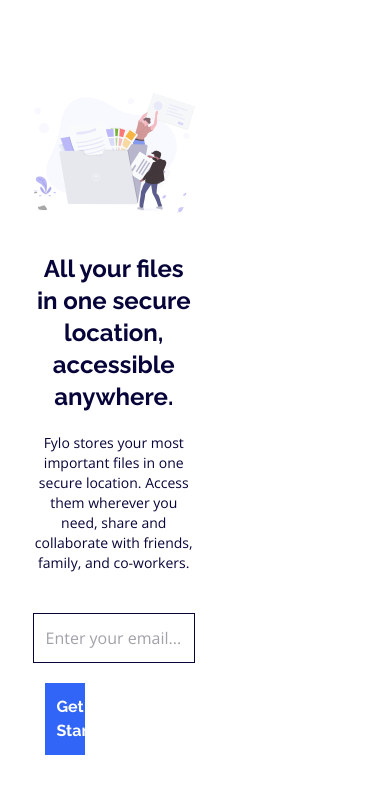
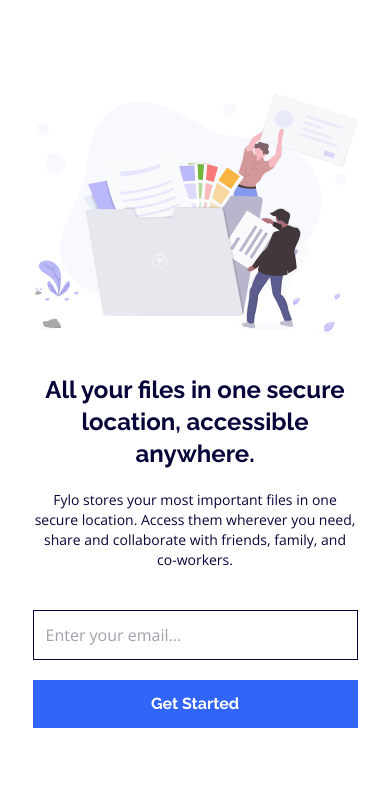
Before and after one commit to stetu281/tailwind-landingpage, a website: page index.html in a window 390 px wide. Shown: the part 51-844 px from the top of the page. Drawn offline with nearby package versions, Linux system fonts and the light colour scheme.

Commit message:
Fix mobile view

```diff
--- a/index.html
+++ b/index.html
@@ -21,18 +21,18 @@
     </ul>
   </header>
   <main>
-    <section class="mx-auto w-10/12 max-w-screen-desktop desktop:flex justify-between items-center">
-      <img src="images/illustration-1.svg" class="mt-24 desktop:order-2 w-6/12" alt="Illustration">
-      <div class="text-center desktop:text-left w-6/12">
+    <section class="mx-auto w-10/12 max-w-screen-desktop desktop:flex desktop:justify-between desktop:items-center">
+      <img src="images/illustration-1.svg" class="mt-24 desktop:order-2 desktop:w-6/12" alt="Illustration">
+      <div class="text-center desktop:text-left desktop:w-6/12">
         <h1 class="mt-10 font-raleway font-bold text-2xl desktop:text-4xl">All your files in one secure location, accessible anywhere.</h1>
-        <p class="mt-5 text-sm max-w-lg desktop:text-base">
+        <p class="mt-5 text-sm max-w-lg desktop:text-base desktop:mt-7">
           Fylo stores your most important files in one secure location.
           Access them wherever you need, share and collaborate with friends,
           family, and co-workers.
         </p>
         <form class="flex flex-col mt-10 desktop:flex-row">
           <input class="p-3 border border-blue-dark desktop:w-6/12" type="email" placeholder="Enter your email...">
-          <button class="p-3 mt-5 bg-blue-bright font-raleway font-bold text-white desktop:mt-0 ml-3 w-3/12">Get Started</button>
+          <button class="p-3 mt-5 bg-blue-bright font-raleway font-bold text-white desktop:mt-0 desktop:ml-3 desktop:w-3/12">Get Started</button>
         </form>
       </div>
     </section>
```
